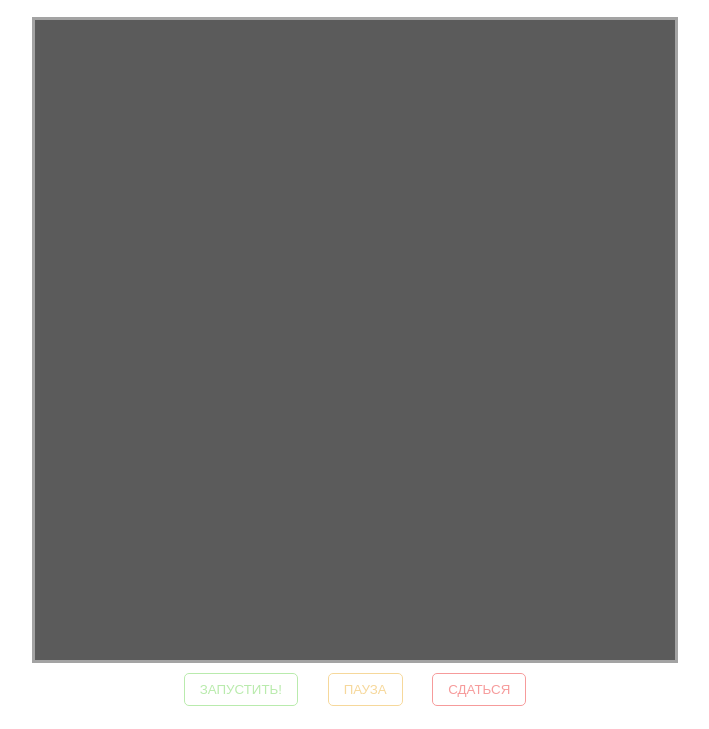
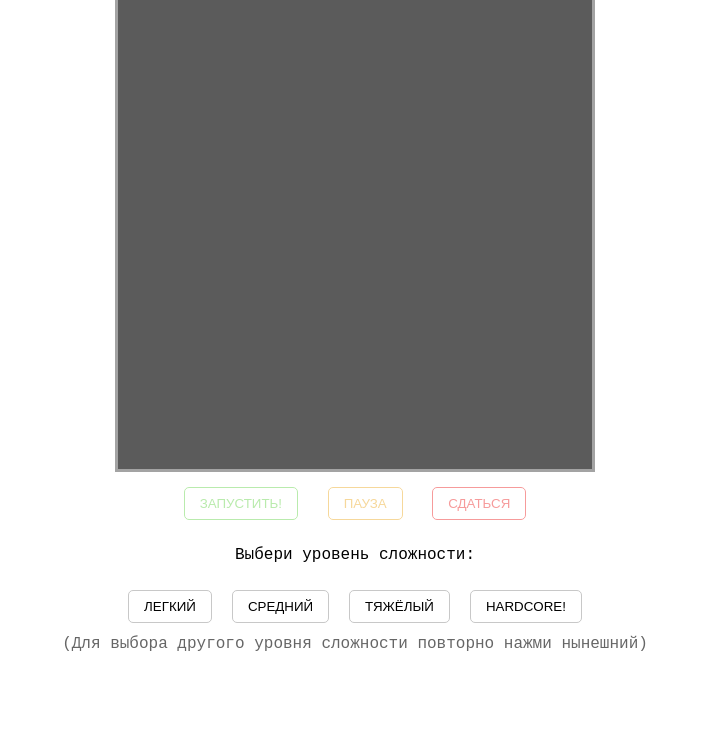
Before and after one commit to A1eksAwP/GeekBrains, a plain HTML site: page index.html in a window 1280 px wide. Shown: the part 117-846 px from the top of the page, without its empty margins (285-994 px from the left). After the commit the page ends 800 px from the top, so only its background shows below. Drawn offline with Linux system fonts and the light colour scheme.

Commit message:
Update styles.css

```diff
--- a/styles.css
+++ b/styles.css
@@ -1,15 +1,22 @@
-html, body {
+body {
     font-family: monospace, sans-serif;
-    height: 100%;
-    margin: 0;
+    /* height: 100%; */
+    /* margin: 0; */
+    /* display: flex; */
+    /* justify-content: center; */
+    /* align-items: center; */
 }
 
 .game {
     display: flex;
-    flex-flow: column nowrap;
+    /* flex-flow: column wrap; */
+    /* height: 100%; */
+    /* min-height: 300px; */
+    /* justify-content: center; */
+    /* flex-wrap: wrap; */
+    /* max-width: 1200px; */
+    flex-direction: column;
     align-items: center;
-    height: 100%;
-    justify-content: center;
 }
 
 .score {
@@ -35,13 +42,17 @@ html, body {
     display: grid;
     grid-template-rows: repeat(16, 1fr);
     grid-template-columns: repeat(16, 1fr);
-    height: 600px;
-    width: 600px;
+    height: 50vw;
+    width: 50vw;
     background-color: #5b5b5b;
     border: rgb(163 163 163) 3px solid;
     background: #5b5b5b;
+    box-sizing: border-box;
     padding: 20px;
-    margin-top: 20px;
+    max-width: 60vh;
+    max-height: 60vh;
+    /* min-width: 150px; */
+    /* min-height: 150px; */
 }
 .board .cell {
     border: rgb(221 211 185) 0.5px solid;
@@ -156,7 +167,7 @@ html, body {
 }
 
 .game.paused .board{
-    animation: boardpause 1.5s infinite ease-in-out;
+    animation: boardpause 4s infinite ease-in-out;
 }
 
 .hint {
@@ -183,3 +194,32 @@ button:disabled{
     50%{transform: scale(1)rotate(0deg);}
     75%{transform: scale(0.92)rotate(-2deg);}
 }
+
+.displayboard {
+    /* max-width: 600px; */
+    /* height: 600px; */
+    padding: 5px;
+    display: flex;
+    flex-direction: column;
+}
+
+.container {
+    display: flex;
+    /* min-width: 540px; */
+    padding: 0 30px;
+    flex-direction: column;
+    /* flex-wrap: wrap; */
+    height: 95vh;
+    /* margin: 0; */
+    justify-content: center;
+    align-items: center;
+    align-content: center;
+    text-align: center;
+}
+
+.buttons-diff {
+    display: flex;
+    flex-wrap: wrap;
+    justify-content: center;
+    flex-direction: row;
+}
```
